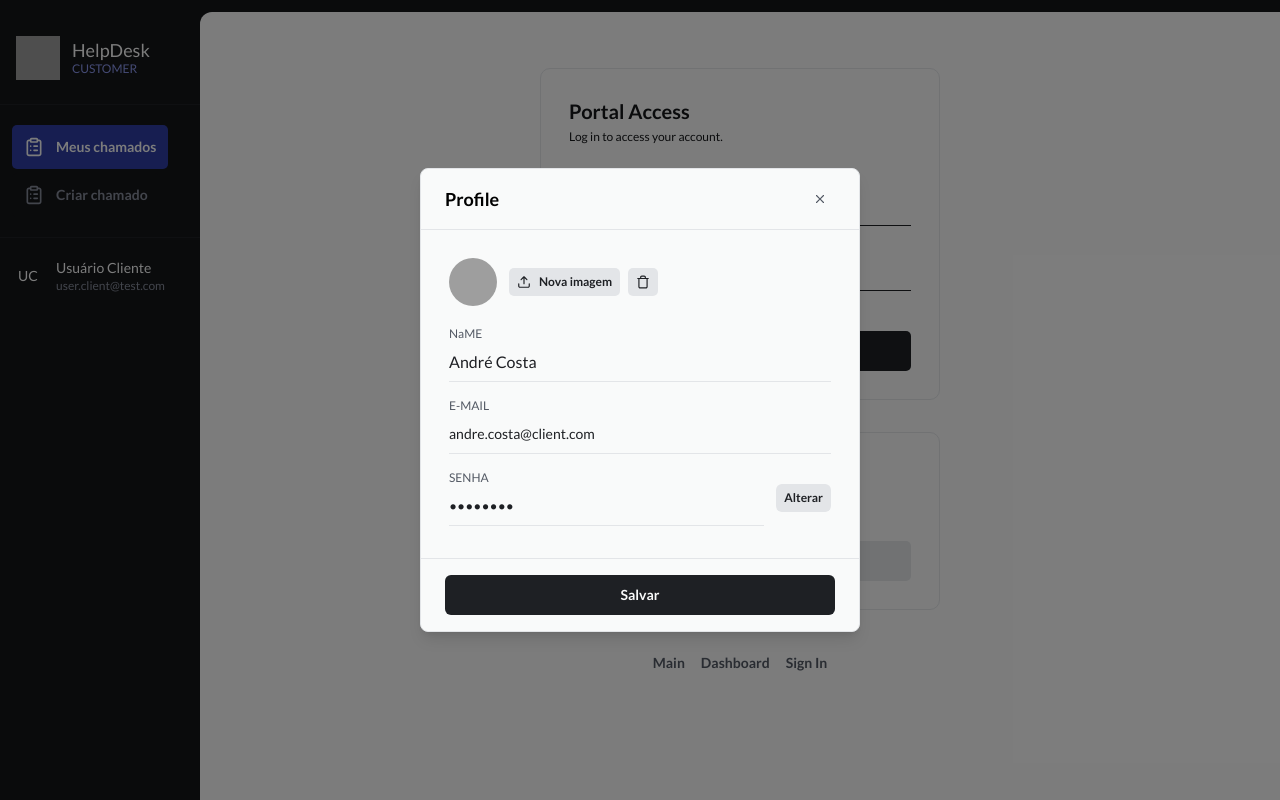
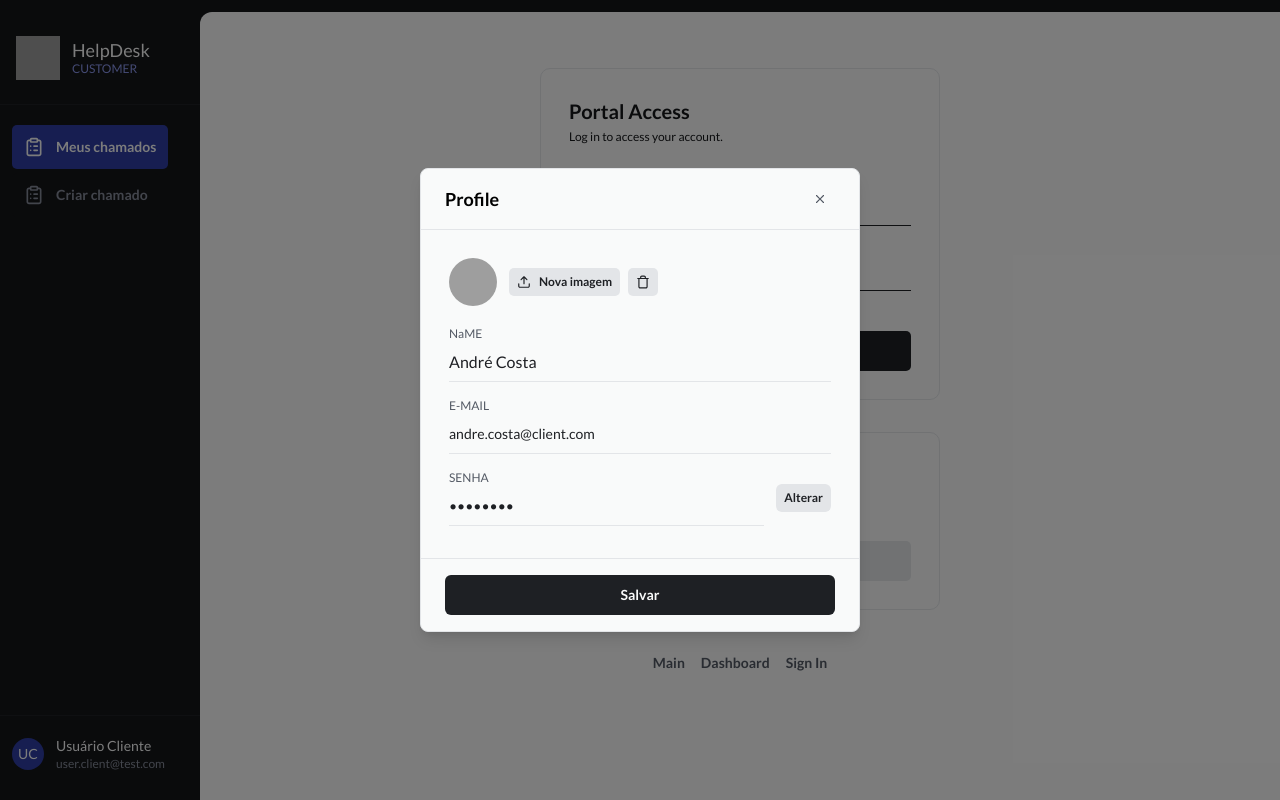
Before and after one commit to ed9arborges/HELPDESK-FRONTEND, a React (Vite) app: page / in a window 1280 px wide. Built offline with nearby package versions, Linux system fonts and the light colour scheme; grey boxes are pictures that could not be loaded.

Commit message:
user menu component

```diff
--- a/src/components/NavigationMenuSection.tsx
+++ b/src/components/NavigationMenuSection.tsx
@@ -4,6 +4,7 @@ import { MenuLink } from "../core-components/menu-link"
 import IconClipBoard from "../assets/icons/clipboard-list.svg?react"
 import { Header } from "./Header"
 import { HeaderNav } from "../core-components/header-nav"
+import { UserMenu } from "../core-components/user-menu"
 
 interface NavigationItem {
   id: string
@@ -29,7 +30,6 @@ export const NavigationMenuSection = (): ReactElement => {
       isActive: true,
       bgColor: "bg-blue-dark",
       textColor: "text-gray-600",
-
     },
     {
       id: "criar-chamado",
@@ -38,7 +38,6 @@ export const NavigationMenuSection = (): ReactElement => {
       isActive: false,
       bgColor: "bg-gray-100",
       textColor: "text-gray-400",
-
     },
   ])
 
@@ -54,42 +53,31 @@ export const NavigationMenuSection = (): ReactElement => {
 
   return (
     <nav
-      className="flex flex-col w-52 bg-transparent"
+      className="flex flex-col w-52 bg-transparent min-h-screen justify-between"
       role="navigation"
       aria-label="Menu principal"
     >
-      <HeaderNav >Customer</HeaderNav>
+      <div>
+        <HeaderNav>Customer</HeaderNav>
 
-      <main className="flex-1 px-4 py-5">
+        <main className="px-4 py-5 overflow-auto">
           <ul className="flex flex-col gap-1" role="list">
             {navigationItems.map((item) => (
               <li key={item.id} className="w-full">
-              <MenuLink icon={item.icon} variant={item.isActive ? "active" : "default"} onClick={() => handleNavigationClick(item.id)}>{item.label}</MenuLink>
+                <MenuLink
+                  icon={item.icon}
+                  variant={item.isActive ? "active" : "default"}
+                  onClick={() => handleNavigationClick(item.id)}
+                >
+                  {item.label}
+                </MenuLink>
               </li>
             ))}
           </ul>
         </main>
-
-      <footer className="flex items-center gap-3 px-4 py-5 w-full border-t border-gray-200">
-        <div
-          className="w-8 h-8 bg-bluedark rounded-full flex items-center justify-center"
-          aria-hidden="true"
-        >
-          <span className="text-sm text-gray-600 font-normal">
-            {userProfile.initials}
-          </span>
       </div>
 
-        <div className="flex flex-col flex-1">
-          <span className="text-sm font-normal text-gray-600">
-            {userProfile.name}
-          </span>
-
-          <span className="text-xs font-normal text-gray-400 truncate">
-            {userProfile.email}
-          </span>
-        </div>
-      </footer>
+      <UserMenu userProfile={userProfile} />
     </nav>
   )
 }
--- /dev/null
+++ b/src/core-components/user-menu.tsx
@@ -0,0 +1,36 @@
+
+
+type UserProfile = {
+  name: string;
+  email: string;
+  initials: string;
+};
+
+type UserMenuProps = {
+  userProfile: UserProfile;
+};
+
+export function UserMenu({ userProfile }: UserMenuProps) {
+  return (
+    <footer className="flex gap-3 px-4 py-5 mb-5 w-full border-t border-gray-200 items-center">
+        <div
+          className="w-8 h-8 bg-blue-dark rounded-full flex items-center justify-center"
+          aria-hidden="true"
+        >
+          <span className="text-sm text-gray-600 font-normal">
+            {userProfile.initials}
+          </span>
+        </div>
+
+        <div className="flex flex-col flex-1">
+          <span className="text-sm font-normal text-gray-600">
+            {userProfile.name}
+          </span>
+
+          <span className="text-xs font-normal text-gray-400 truncate">
+            {userProfile.email}
+          </span>
+        </div>
+      </footer>
+  )
+}
```
Lines whose indentation alone changed are shown as unchanged.
